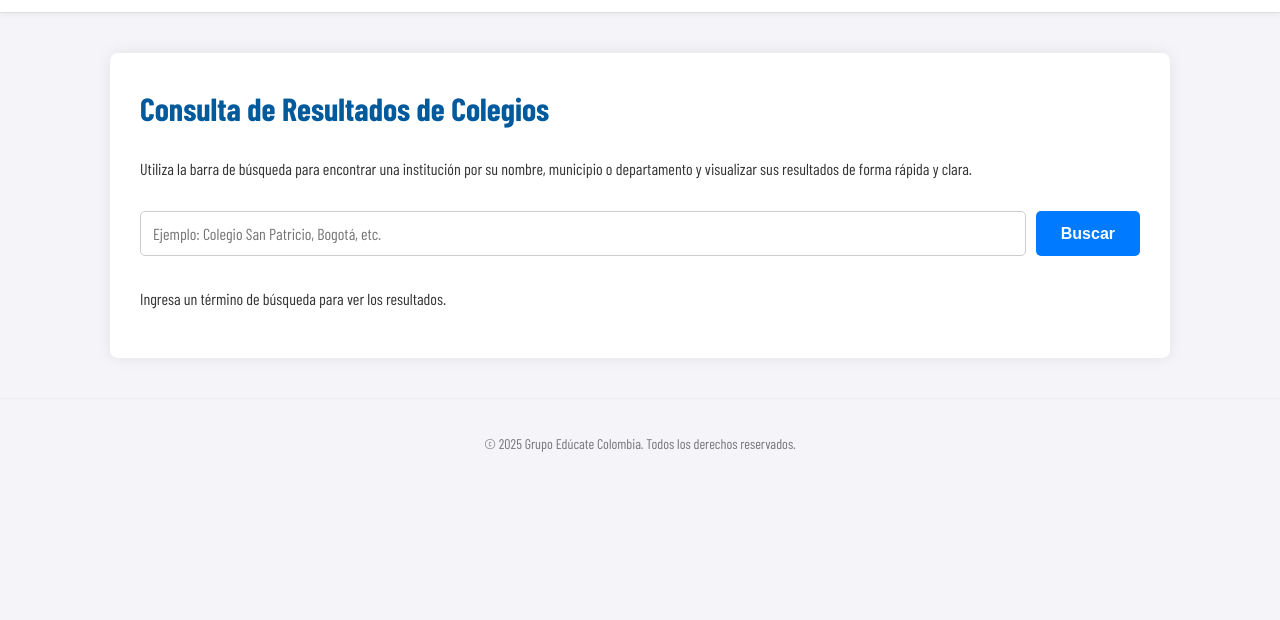
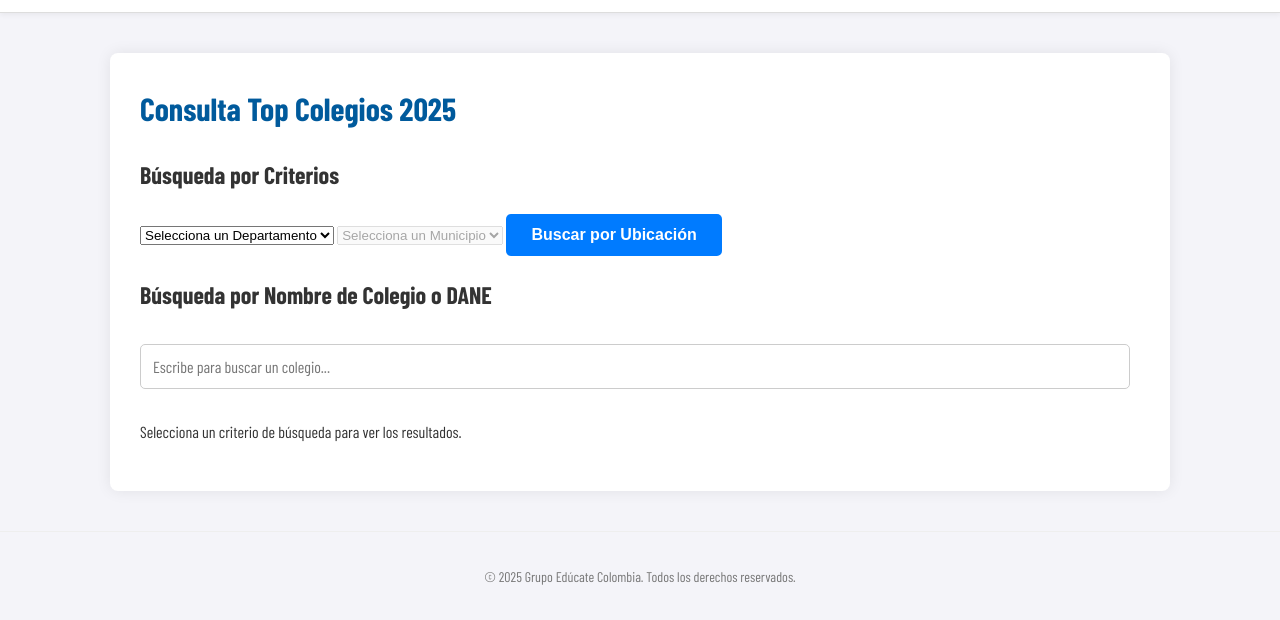
Before and after one commit to Grupoeducate/topcolegios, a plain HTML site: page index.html in a window 1280 px wide. Shown: the part 68-688 px from the top of the page. Drawn offline with nearby package versions, Linux system fonts and the light colour scheme.

Commit message:
Update index.html

```diff
--- a/index.html
+++ b/index.html
@@ -1,68 +1,60 @@
 <!DOCTYPE html>
 <html lang="es">
 <head>
-    <!-- ============== METADATOS Y CONFIGURACIÓN ============== -->
     <meta charset="UTF-8">
     <meta name="viewport" content="width=device-width, initial-scale=1.0">
-    <meta name="description" content="Consulta de resultados de colegios en Colombia - Grupo Edúcate Colombia">
-    <meta name="author" content="Grupo Edúcate Colombia">
-
-    <title>Consulta Básica de Colegios - Grupo Edúcate Colombia</title>
-
-    <!-- ============== ENLACES A FUENTES Y HOJAS DE ESTILO ============== -->
-
-    <!-- Importar la fuente Barlow Condensed desde Google Fonts -->
-    <link rel="preconnect" href="https://fonts.googleapis.com">
-    <link rel="preconnect" href="https://fonts.gstatic.com" crossorigin>
+    <title>Consulta Top Colegios 2025 - Grupo Edúcate Colombia</title>
     <link href="https://fonts.googleapis.com/css2?family=Barlow+Condensed:wght@400;700&display=swap" rel="stylesheet">
-
-    <!-- Enlace al archivo de estilos CSS que crearemos después -->
     <link rel="stylesheet" href="style.css">
 </head>
-
 <body>
-
-    <!-- ============== ENCABEZADO Y NAVEGACIÓN PRINCIPAL ============== -->
     <header class="header">
-        <!-- Logo de la empresa -->
         <img src="logo.png" alt="Logo del Grupo Edúcate Colombia" class="logo">
-
-        <!-- Menú de navegación para cambiar entre páginas -->
         <nav>
             <a href="index.html" class="active">Consulta Básica</a>
             <a href="comparador.html">Comparador Avanzado</a>
         </nav>
     </header>
 
-    <!-- ============== CONTENIDO PRINCIPAL DE LA PÁGINA ============== -->
     <main class="container">
+        <h1>Consulta Top Colegios 2025</h1>
 
-        <!-- Título y descripción de la sección -->
-        <h1>Consulta de Resultados de Colegios</h1>
-        <p>Utiliza la barra de búsqueda para encontrar una institución por su nombre, municipio o departamento y visualizar sus resultados de forma rápida y clara.</p>
+        <!-- Contenedor para mensajes de alerta -->
+        <div id="alert-container"></div>
 
-        <!-- Contenedor de la barra de búsqueda y el botón -->
-        <div class="search-container">
-            <input type="text" id="searchInput" placeholder="Ejemplo: Colegio San Patricio, Bogotá, etc.">
-            <button id="searchButton">Buscar</button>
+        <!-- Sección de Búsqueda por Criterios -->
+        <div class="filter-section">
+            <h2>Búsqueda por Criterios</h2>
+            <div class="filter-controls">
+                <select id="departamentoSelect">
+                    <option value="">Selecciona un Departamento</option>
+                </select>
+                <select id="municipioSelect" disabled>
+                    <option value="">Selecciona un Municipio</option>
+                </select>
+                <button id="filterButton">Buscar por Ubicación</button>
+            </div>
         </div>
 
-        <!-- Contenedor donde JavaScript insertará la tabla de resultados -->
-        <div id="results-container">
-            <!-- Mensaje inicial o resultados de la búsqueda aparecerán aquí -->
-            <p>Ingresa un término de búsqueda para ver los resultados.</p>
+        <!-- Sección de Búsqueda por Nombre Específico -->
+        <div class="filter-section">
+            <h2>Búsqueda por Nombre de Colegio o DANE</h2>
+            <div class="search-container">
+                <input type="text" id="nameSearchInput" placeholder="Escribe para buscar un colegio...">
+                <div id="suggestion-box"></div>
+            </div>
         </div>
 
+        <!-- Contenedor donde se mostrará la tabla de resultados -->
+        <div id="results-container">
+            <p>Selecciona un criterio de búsqueda para ver los resultados.</p>
+        </div>
     </main>
 
-    <!-- ============== PIE DE PÁGINA (OPCIONAL) ============== -->
     <footer class="footer">
         <p>&copy; 2025 Grupo Edúcate Colombia. Todos los derechos reservados.</p>
     </footer>
 
-    <!-- ============== ENLACE AL ARCHIVO JAVASCRIPT ============== -->
-    <!-- Se coloca al final del body para que la página cargue más rápido -->
     <script src="script.js"></script>
-
 </body>
 </html>
```
